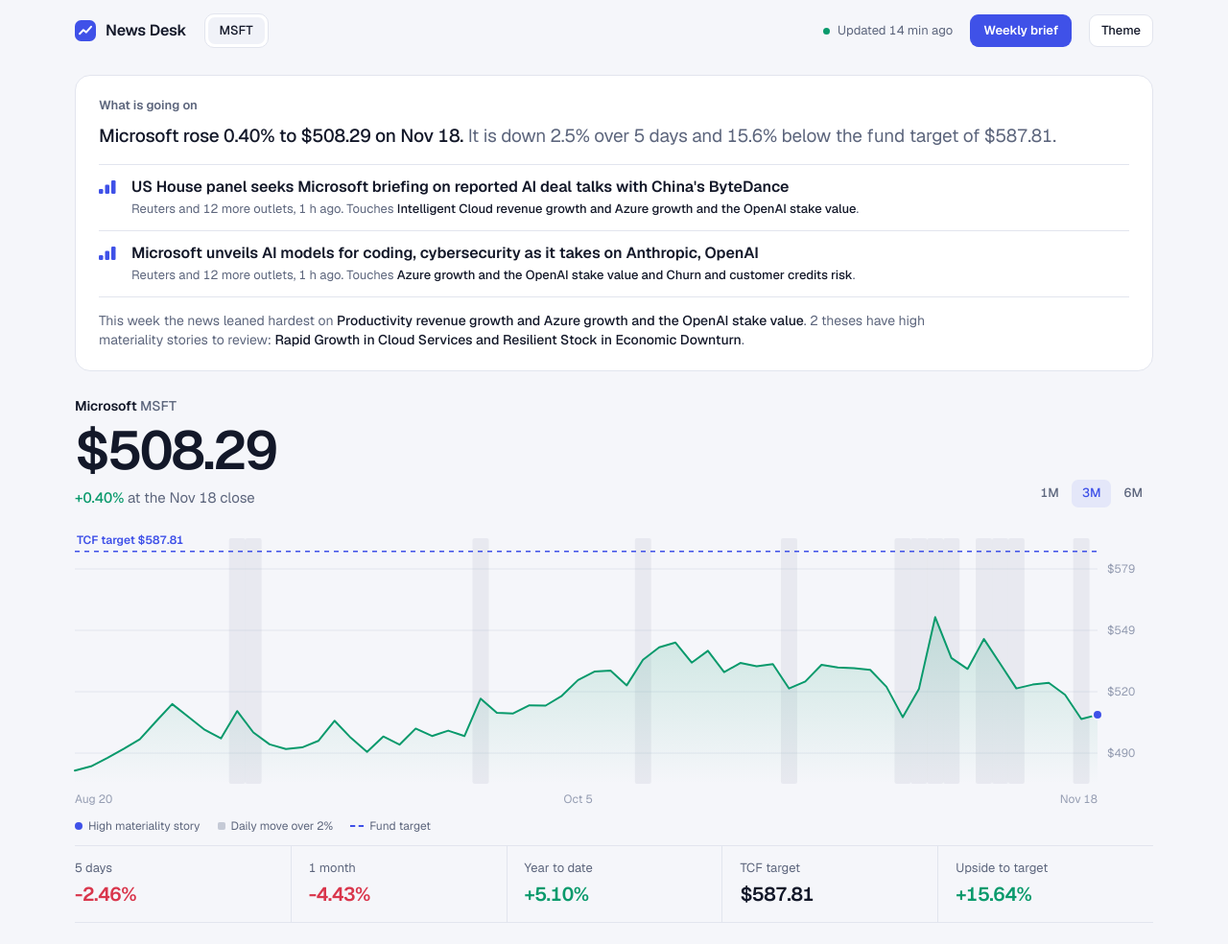
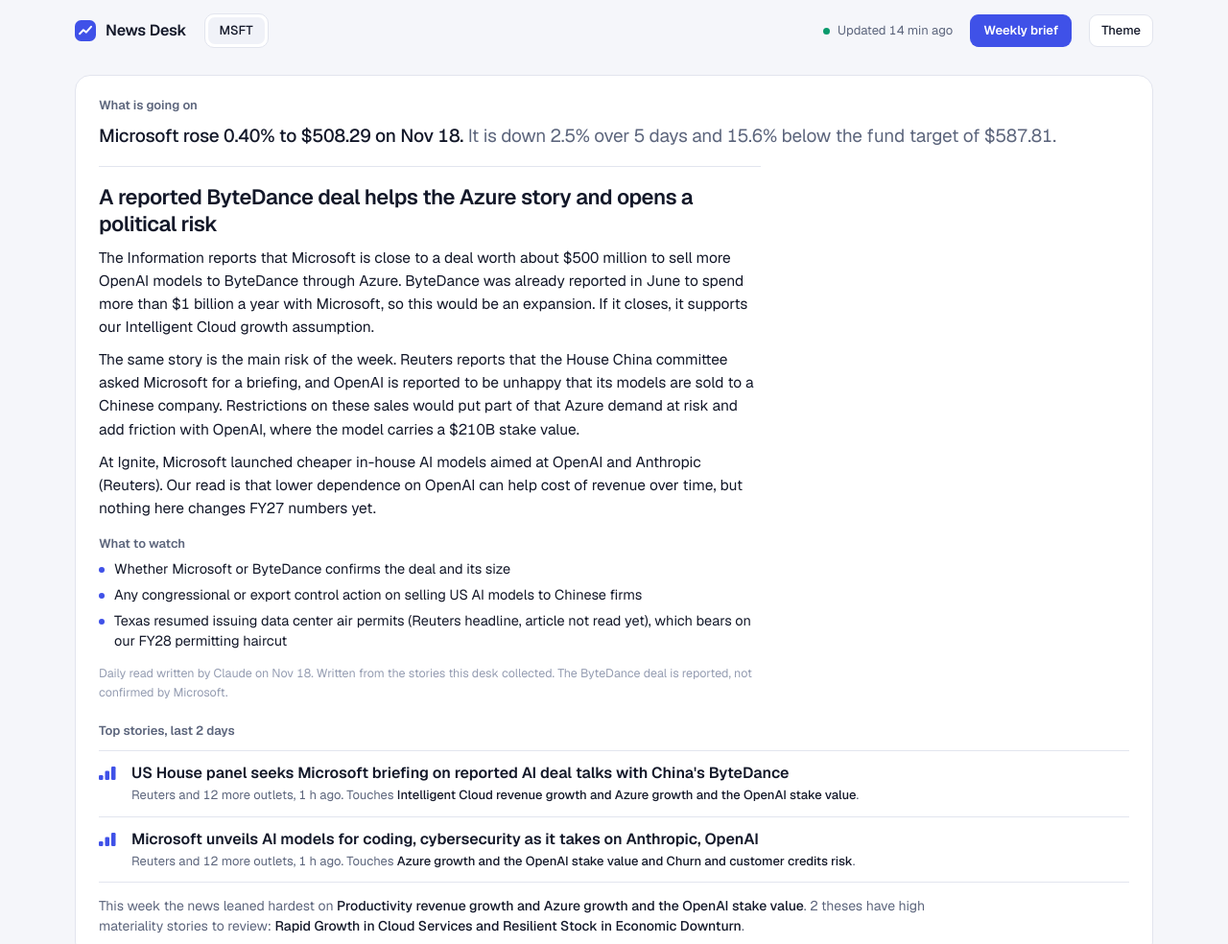
Before and after one commit to gladky06/tech-news-desk, a plain HTML site: page docs/index.html in a window 1280 px wide. Shown: the top 984 px of the page at 96% size. Drawn offline with nearby package versions, Linux system fonts and the light colour scheme.

Commit message:
Add daily read written once a day
Co-Authored-By: Claude Fable 5.2 <noreply@anthropic.com>
Claude-Session: https://claude.ai/code/session_01GRwqR1gVz8KT8s9XEzXSUo

```diff
--- /dev/null
+++ b/docs/data/brief.json
@@ -0,0 +1,18 @@
+{
+  "MSFT": {
+    "date": "2026-11-18",
+    "writtenAt": "2026-11-18T23:55:00Z",
+    "headline": "A reported ByteDance deal helps the Azure story and opens a political risk",
+    "paragraphs": [
+      "The Information reports that Microsoft is close to a deal worth about $500 million to sell more OpenAI models to ByteDance through Azure. ByteDance was already reported in June to spend more than $1 billion a year with Microsoft, so this would be an expansion. If it closes, it supports our Intelligent Cloud growth assumption.",
+      "The same story is the main risk of the week. Reuters reports that the House China committee asked Microsoft for a briefing, and OpenAI is reported to be unhappy that its models are sold to a Chinese company. Restrictions on these sales would put part of that Azure demand at risk and add friction with OpenAI, where the model carries a $210B stake value.",
+      "At Ignite, Microsoft launched cheaper in-house AI models aimed at OpenAI and Anthropic (Reuters). Our read is that lower dependence on OpenAI can help cost of revenue over time, but nothing here changes FY27 numbers yet."
+    ],
+    "watch": [
+      "Whether Microsoft or ByteDance confirms the deal and its size",
+      "Any congressional or export control action on selling US AI models to Chinese firms",
+      "Texas resumed issuing data center air permits (Reuters headline, article not read yet), which bears on our FY28 permitting haircut"
+    ],
+    "note": "Written from the stories this desk collected. The ByteDance deal is reported, not confirmed by Microsoft."
+  }
+}
--- a/docs/index.html
+++ b/docs/index.html
@@ -46,7 +46,16 @@ a{color:inherit;text-decoration:none}
 .digest h2{margin:0 0 8px;font-size:13px;font-weight:600;color:var(--muted)}
 .digest .lead{font-size:19px;line-height:1.45;font-weight:500;letter-spacing:-.01em;margin:0;max-width:62em}
 .digest .lead span{color:var(--muted);font-weight:400}
-.digest ul{list-style:none;margin:16px 0 0;padding:0;display:grid;gap:0;border-top:1px solid var(--line)}
+.read{margin-top:18px;padding-top:18px;border-top:1px solid var(--line);max-width:46em}
+.read h3{margin:0 0 10px;font-size:22px;font-weight:600;letter-spacing:-.02em;line-height:1.25}
+.read p{margin:0 0 10px;font-size:15.5px;line-height:1.55;color:var(--text)}
+.read h4{margin:16px 0 6px;font-size:13px;font-weight:600;color:var(--muted)}
+.read ol{margin:0;padding:0;list-style:none;display:grid;gap:6px}
+.digest .read ol li{display:block;border:0;padding:0 0 0 16px;font-size:14.5px;line-height:1.45;position:relative}
+.read ol li:before{content:"";position:absolute;left:0;top:.6em;width:6px;height:6px;border-radius:50%;background:var(--brand)}
+.read p.by{font-size:12.5px;color:var(--faint);margin:14px 0 0}
+.read+h2{margin-top:22px}
+.digest ul{list-style:none;margin:10px 0 0;padding:0;display:grid;gap:0;border-top:1px solid var(--line)}
 .digest li{display:grid;grid-template-columns:26px minmax(0,1fr);gap:0 8px;padding:12px 0;border-bottom:1px solid var(--line)}
 .digest li svg{width:18px;height:14px;margin-top:4px}
 .digest li a{font-size:16px;font-weight:600;line-height:1.3}
@@ -196,8 +205,8 @@ function ago(iso){const s=(Date.now()-new Date(iso))/1000;if(s<90)return"just no
 async function load(){
   try{
     const t="?t="+Math.floor(Date.now()/60000);
-    const [n,s]=await Promise.all([fetch("data/news.json"+t).then(r=>r.json()),fetch("data/status.json"+t).then(r=>r.json())]);
-    S.news=n;S.status=s;
+    const [n,s,b]=await Promise.all([fetch("data/news.json"+t).then(r=>r.json()),fetch("data/status.json"+t).then(r=>r.json()),fetch("data/brief.json"+t).then(r=>r.ok?r.json():{}).catch(()=>({}))]);
+    S.news=n;S.status=s;S.brief=b||{};
     if(!S.ticker||!n.meta.companies.some(c=>c.ticker===S.ticker))S.ticker=n.meta.companies[0].ticker;
     render();
   }catch(e){
@@ -236,6 +245,15 @@ function renderDigest(){
     if(bits.length)lead.append(el("span","","It is "+listWords(bits)+"."));
   }
   box.append(lead);
+  const br=(S.brief||{})[S.ticker];
+  if(br&&br.paragraphs&&(Date.now()-new Date(br.writtenAt))<4*864e5){
+    const w=el("div","read");w.append(el("h3","",br.headline||"Daily read"));
+    br.paragraphs.forEach(t=>w.append(el("p","",t)));
+    if(br.watch&&br.watch.length){w.append(el("h4","","What to watch"));const ul=el("ol");br.watch.forEach(t=>ul.append(el("li","",t)));w.append(ul)}
+    w.append(el("p","by","Daily read written by Claude on "+shortD(br.date)+". "+(br.note||"")));
+    box.append(w);
+    box.append(el("h2","","Top stories, last 2 days"));
+  }
   const cut=Date.now()-48*36e5, recent=all.filter(i=>new Date(i.publishedAt)>=cut);
   let top=recent.filter(i=>i.materiality==="high").sort((a,b)=>b.score-a.score).slice(0,3), label="";
   if(!top.length){top=recent.filter(isMat).sort((a,b)=>b.score-a.score).slice(0,2);label=top.length?"Nothing high materiality in the last 2 days. The strongest stories are below.":"No material stories in the last 2 days."}
```
